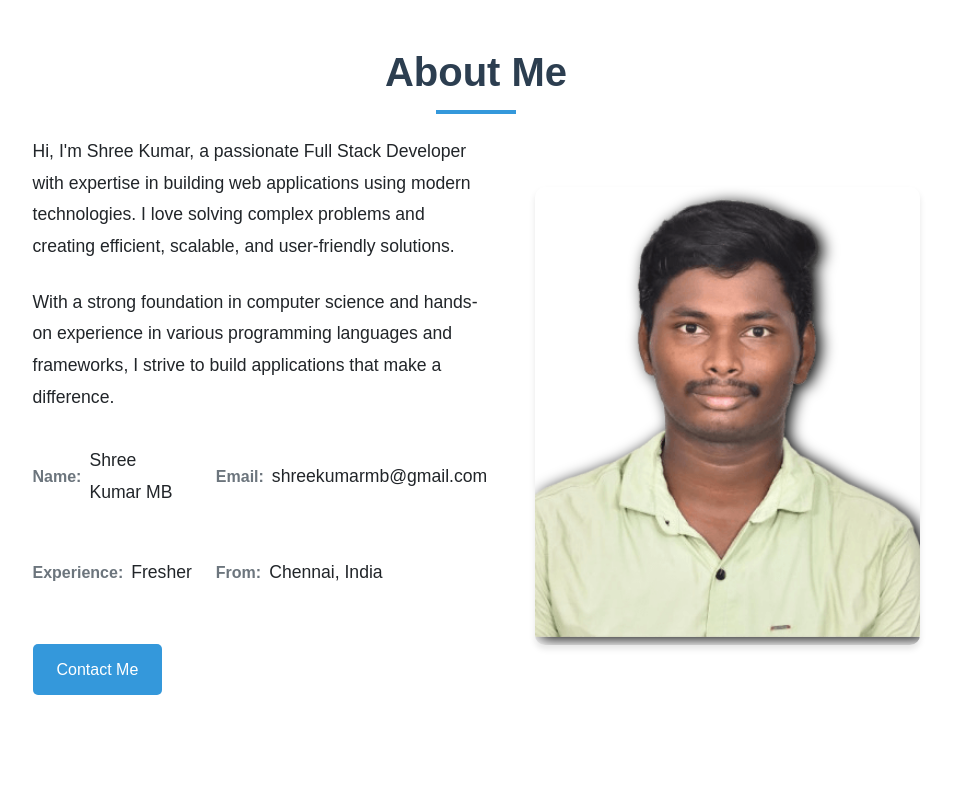
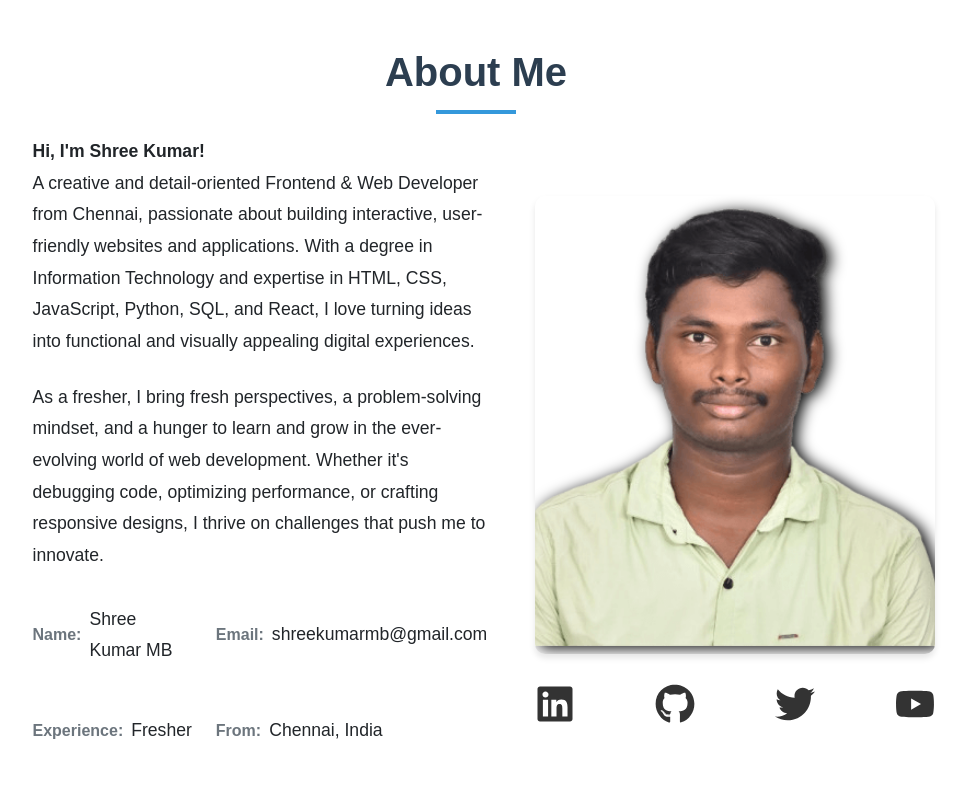
Before and after one commit to shreekumar1410/Portfolio-react, a React (Create React App) app: page / in a window 1280 px wide. Shown: the part 840-1640 px from the top of the page, without its empty margins (289-1255 px from the left). Built offline with nearby package versions, Linux system fonts and the light colour scheme.

Commit message:
FEAT : Add Changance on the about component.

```diff
--- a/package.json
+++ b/package.json
@@ -15,6 +15,7 @@
     "imagemin-webp": "^8.0.0",
     "react": "^19.1.0",
     "react-dom": "^19.1.0",
+    "react-icons": "^5.5.0",
     "react-lazy-load-image-component": "^1.6.3",
     "react-scripts": "5.0.1",
     "react-tooltip": "^5.28.1",
--- a/src/assets/styles/variables.css
+++ b/src/assets/styles/variables.css
@@ -73,6 +73,11 @@
   --focus-ring: 0 0 0 3px rgba(52, 152, 219, 0.3);
 
   --text-shadow:rgba(0, 0, 0, 0.35);
+
+  --social-icon-color: #333;
+  --social-icon-hover: #3498db;
+  --tooltip-bg: #333;
+  --tooltip-text: #fff;
 
   /* ================ */
   /* Effects          */
@@ -151,6 +156,11 @@
 
   --text-shadow:rgba(255, 255, 255, 0.35);
 
+  --social-icon-color: #ddd;
+  --social-icon-hover: #1abc9c;
+  --tooltip-bg: #ddd;
+  --tooltip-text: #333;
+
   /* Component Overrides */
   --sidebar-bg: #1a1a1a;
   --header-bg: #1a1a1a;
--- a/src/components/About/About.css
+++ b/src/components/About/About.css
@@ -48,7 +48,9 @@
 .about-image {
   flex: 1;
   display: flex;
+  flex-direction: column;
   justify-content: center;
+  align-items: center;
 }
 
 .image-wrapper {
@@ -73,6 +75,51 @@
   transform: scale(1.03);
 }
 
+/* Social icons */
+.social_links {
+  display: flex;
+  gap: 5rem;
+  margin-top: 1.5rem;
+}
+
+.social-icon {
+  font-size: 2.5rem;
+  color: var(--social-icon-color, var(--primary-color, #3498db));
+  transition: var(--transition);
+  position: relative;
+}
+
+.social-icon:hover {
+  color: var(--social-icon-hover, var(--secondary-color, #2980b9));
+  transform: translateY(-3px);
+}
+
+/* Tooltips */
+
+.social-icon::after {
+  content: attr(data-tooltip);
+  position: absolute;
+  top: 85%; /* Position above the icon */
+  left: 50%;
+  transform: translateX(-50%) translateY(10px); /* Start 10px below final position */
+  background-color: var(--tooltip-bg, #333);
+  color: var(--tooltip-text, #fff);
+  padding: 0.3rem 0.6rem;
+  border-radius: 4px;
+  font-size: 0.8rem;
+  opacity: 0;
+  visibility: hidden;
+  transition: all 0.3s ease-out; /* Smooth transition for all properties */
+  white-space: nowrap;
+  pointer-events: none; /* Prevent tooltip from interfering with hover */
+  box-shadow: 0 2px 5px rgba(0, 0, 0, 0.2); /* Optional subtle shadow */
+}
+
+.social-icon:hover::after {
+  opacity: 1;
+  visibility: visible;
+  transform: translateX(-50%) translateY(0); /* Final position - no vertical offset */
+}
 @media (max-width: 992px) {
   .about-content {
     flex-direction: column;
@@ -97,4 +144,8 @@
   .about-info {
     grid-template-columns: 1fr;
   }
+
+  .social_links {
+    gap: 1rem;
+  }
 }
--- a/src/components/About/About.jsx
+++ b/src/components/About/About.jsx
@@ -1,6 +1,7 @@
 import React from 'react';
 import { LazyLoadImage } from 'react-lazy-load-image-component';
 import 'react-lazy-load-image-component/src/effects/blur.css';
+import { FaGithub, FaLinkedin, FaTwitter, FaYoutube } from 'react-icons/fa';
 import MyPhoto from '../../assets/images/My_New_Photo.png';
 import './About.css';
 
@@ -12,14 +13,17 @@ const About = () => {
         <div className="about-content">
           <div className="about-text">
             <p>
-              Hi, I'm Shree Kumar, a passionate Full Stack Developer with expertise in building
-              web applications using modern technologies. I love solving complex problems and
-              creating efficient, scalable, and user-friendly solutions.
+              <strong>Hi, I'm Shree Kumar!</strong><br />
+              A creative and detail-oriented Frontend & Web Developer from Chennai, passionate about
+              building interactive, user-friendly websites and applications. With a degree in
+              Information Technology and expertise in HTML, CSS, JavaScript, Python, SQL, and React,
+              I love turning ideas into functional and visually appealing digital experiences.
             </p>
             <p>
-              With a strong foundation in computer science and hands-on experience in various
-              programming languages and frameworks, I strive to build applications that make
-              a difference.
+              As a fresher, I bring fresh perspectives, a problem-solving mindset, and a hunger to
+              learn and grow in the ever-evolving world of web development. Whether it's debugging
+              code, optimizing performance, or crafting responsive designs, I thrive on challenges
+              that push me to innovate.
             </p>
             <div className="about-info">
               <div className="info-item">
@@ -39,7 +43,6 @@ const About = () => {
                 <p>Chennai, India</p>
               </div>
             </div>
-            <a href="#contact" className="btn">Contact Me</a>
           </div>
           <div className="about-image">
             <div className="image-wrapper">
@@ -52,6 +55,44 @@ const About = () => {
                 className="profile-photo"
               />
             </div>
+            <div className="social_links">
+              <a
+                href="https://linkedin.com/in/yourprofile"
+                target="_blank"
+                rel="noopener noreferrer"
+                className="social-icon"
+                data-tooltip="LinkedIn"
+              >
+                <FaLinkedin />
+              </a>
+              <a
+                href="https://github.com/yourprofile"
+                target="_blank"
+                rel="noopener noreferrer"
+                className="social-icon"
+                data-tooltip="GitHub"
+              >
+                <FaGithub />
+              </a>
+              <a
+                href="https://twitter.com/yourprofile"
+                target="_blank"
+                rel="noopener noreferrer"
+                className="social-icon"
+                data-tooltip="Twitter"
+              >
+                <FaTwitter />
+              </a>
+              <a
+                href="https://youtube.com/yourchannel"
+                target="_blank"
+                rel="noopener noreferrer"
+                className="social-icon"
+                data-tooltip="YouTube"
+              >
+                <FaYoutube />
+              </a>
+            </div>
           </div>
         </div>
       </div>
--- a/src/components/SidebarNav/SidebarNav.css
+++ b/src/components/SidebarNav/SidebarNav.css
@@ -122,6 +122,10 @@
   list-style: none;
   padding: 0;
   margin: 0;
+}
+
+.sidebar-nav li {
+  margin: calc(var(--space-sm) + 0.5rem) 0;
 }
 
 .nav-link {
```
Also changed, not shown: 1 other file (tests, documents, lock files or other folders).
